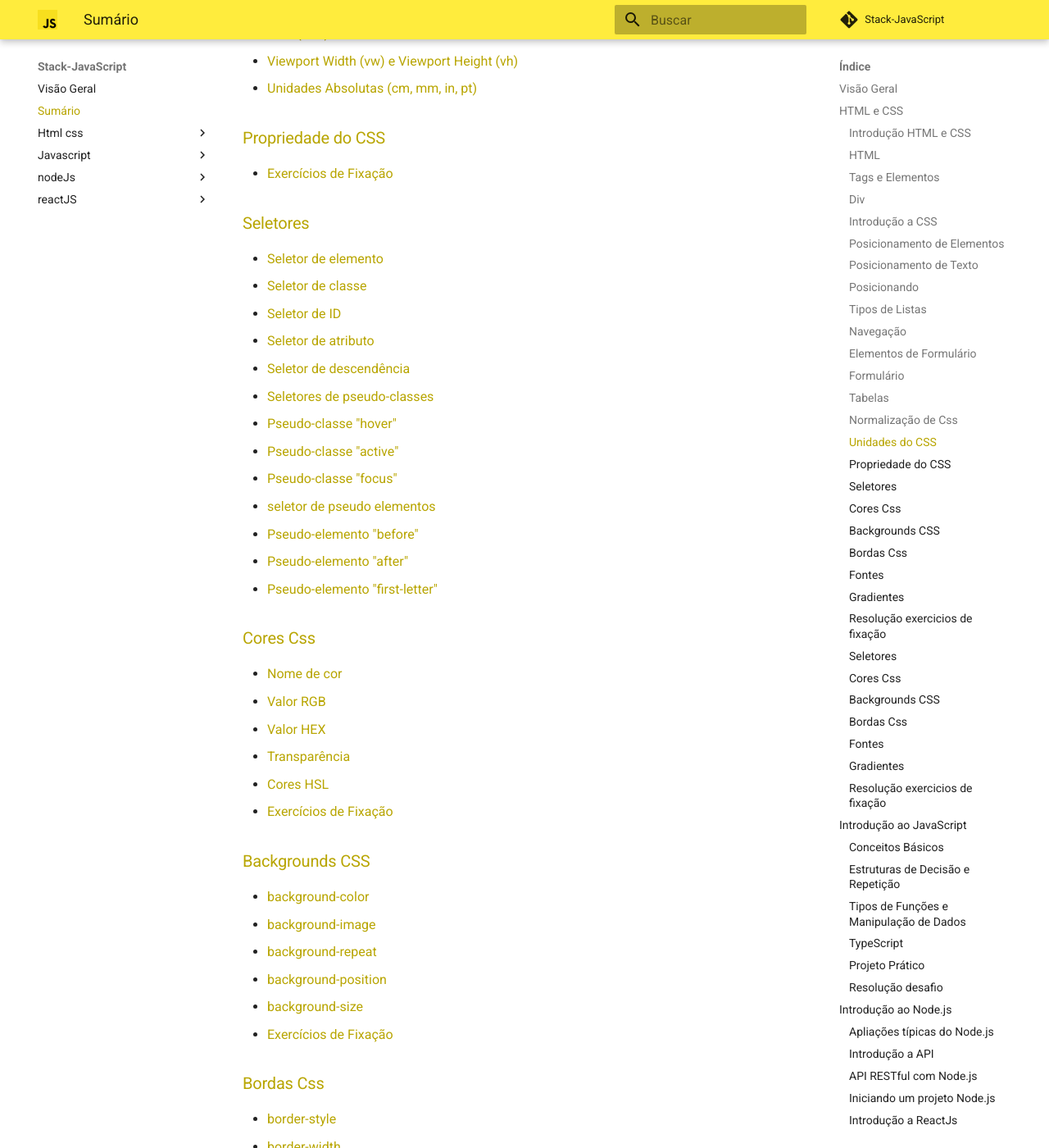
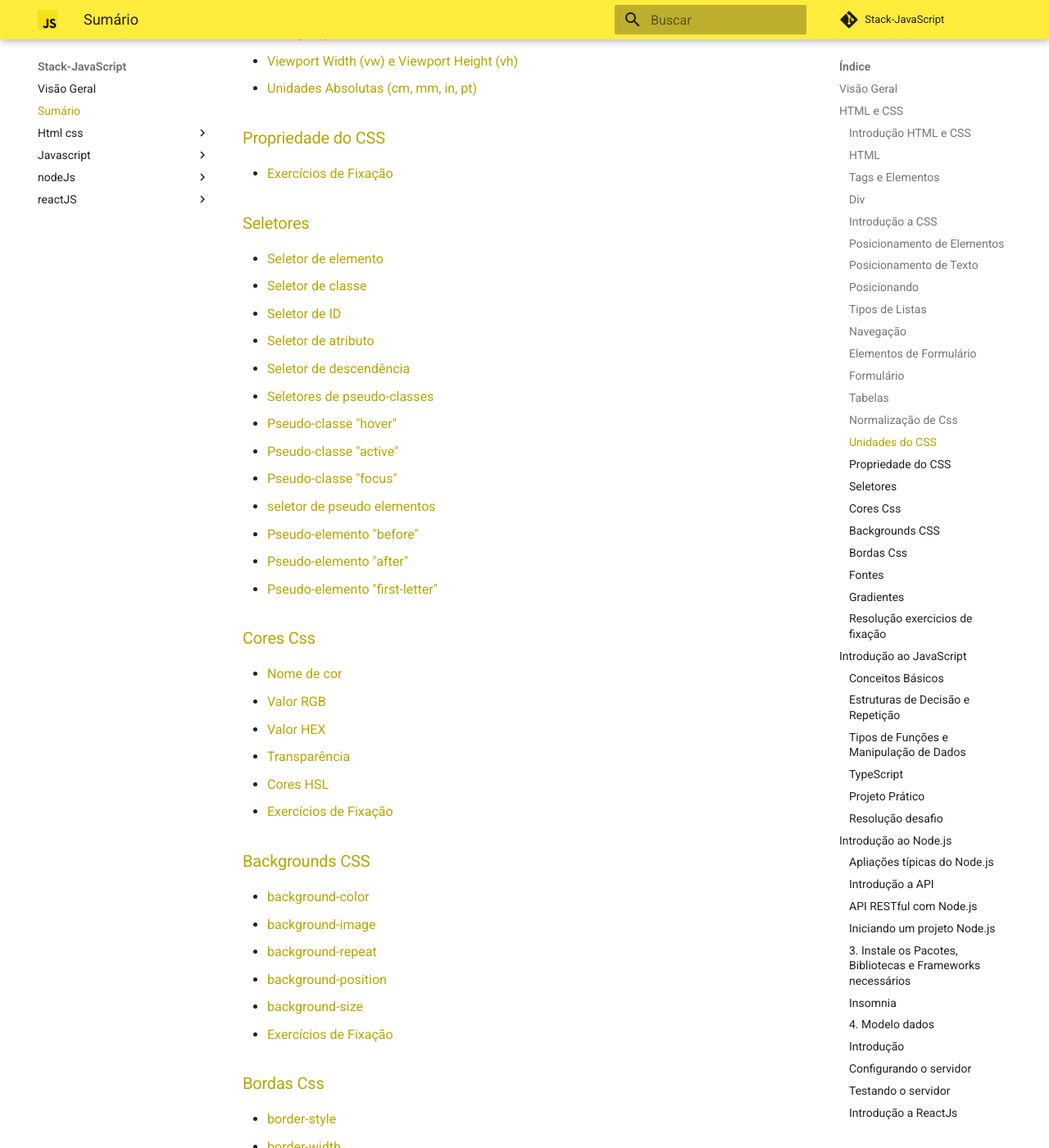
Before and after one commit to juniormarans/StackJavaScript, an MkDocs documentation site: the page built from docs/sumário.md, in a window 1280 px wide and 1400 px high, scrolled down 3135 px. Shown: the whole window at 82% size. Built offline with MkDocs 1.6.1 and Material for MkDocs 9.7.7, drawn with Linux system fonts in a browser that asks for light colours; comment, search, counter and statistics services are not loaded; some of the changed text lies outside the part shown.

Commit message:
atualiza sumario

```diff
--- a/docs/sumário.md
+++ b/docs/sumário.md
@@ -125,49 +125,6 @@
 * [Gradient e Shadow combinados](html_css/_20_fontes_gradientes_sombras.md#gradient-e-shadow-combinados)
 * [Exercícios de Fixação](html_css/_20_fontes_gradientes_sombras.md#exercicios-de-fixacao)
 ### [Resolução exercicios de fixação](html_css/_21_Respostas.md#resolucao-exercicios-de-fixacao)
-### [Seletores](html_css/_16_seletores.md#seletores)
-* [Seletor de elemento](html_css/_16_seletores.md#seletor-de-elemento)
-* [Seletor de classe](html_css/_16_seletores.md#seletor-de-classe)
-* [Seletor de ID](html_css/_16_seletores.md#seletor-de-id)
-* [Seletor de atributo](html_css/_16_seletores.md#seletor-de-atributo)
-* [Seletor de descendência](html_css/_16_seletores.md#seletor-de-descendencia)
-* [Seletores de pseudo-classes](html_css/_16_seletores.md#seletores-de-pseudo-classes)
-* [Pseudo-classe "hover"](html_css/_16_seletores.md#pseudo-classe-hover)
-* [Pseudo-classe "active"](html_css/_16_seletores.md#pseudo-classe-active)
-* [Pseudo-classe "focus"](html_css/_16_seletores.md#pseudo-classe-focus)
-* [seletor de pseudo elementos](html_css/_16_seletores.md#seletor-de-pseudo-elementos)
-* [Pseudo-elemento "before"](html_css/_16_seletores.md#pseudo-elemento-before)
-* [Pseudo-elemento "after"](html_css/_16_seletores.md#pseudo-elemento-after)
-* [Pseudo-elemento "first-letter"](html_css/_16_seletores.md#pseudo-elemento-first-letter)
-### [Cores Css](html_css/_17_cores_css.md#cores-css)
-* [Nome de cor](html_css/_17_cores_css.md#nome-de-cor)
-* [Valor RGB](html_css/_17_cores_css.md#valor-rgb)
-* [Valor HEX](html_css/_17_cores_css.md#valor-hex)
-* [Transparência](html_css/_17_cores_css.md#transparencia)
-* [Cores HSL](html_css/_17_cores_css.md#cores-hsl)
-* [Exercícios de Fixação](html_css/_17_cores_css.md#exercicios-de-fixacao)
-### [Backgrounds CSS](html_css/_18_background_css.md#backgrounds-css)
-* [background-color](html_css/_18_background_css.md#background-color)
-* [background-image](html_css/_18_background_css.md#background-image)
-* [background-repeat](html_css/_18_background_css.md#background-repeat)
-* [background-position](html_css/_18_background_css.md#background-position)
-* [background-size](html_css/_18_background_css.md#background-size)
-* [Exercícios de Fixação](html_css/_18_background_css.md#exercicios-de-fixacao)
-### [Bordas Css](html_css/_19_bordas_css.md#bordas-css)
-* [border-style](html_css/_19_bordas_css.md#border-style)
-* [border-width](html_css/_19_bordas_css.md#border-width)
-* [border-color](html_css/_19_bordas_css.md#border-color)
-* [border-radius](html_css/_19_bordas_css.md#border-radius)
-* [border-image](html_css/_19_bordas_css.md#border-image)
-* [Exercícios de Fixação](html_css/_19_bordas_css.md#exercicios-de-fixacao)
-### [Fontes](html_css/_20_fontes_gradientes_sombras.md#fontes)
-### [Gradientes](html_css/_20_fontes_gradientes_sombras.md#gradientes)
-* [Linear Gradient](html_css/_20_fontes_gradientes_sombras.md#linear-gradient)
-* [Radial Gradient](html_css/_20_fontes_gradientes_sombras.md#radial-gradient)
-* [Shadow](html_css/_20_fontes_gradientes_sombras.md#shadow)
-* [Gradient e Shadow combinados](html_css/_20_fontes_gradientes_sombras.md#gradient-e-shadow-combinados)
-* [Exercícios de Fixação](html_css/_20_fontes_gradientes_sombras.md#exercicios-de-fixacao)
-### [Resolução exercicios de fixação](html_css/_21_Respostas.md#resolucao-exercicios-de-fixacao)
 ## [Introdução ao JavaScript](javascript/index.md#introducao-ao-javascript)
 ### [Conceitos Básicos](javascript/_01_Conceitos-Básicos.md#conceitos-basicos)
 * [Como Rodar Um Código JavaScript](javascript/_01_Conceitos-Básicos.md#como-rodar-um-codigo-javascript)
@@ -250,18 +207,32 @@
 * [2. Crie um projeto Node.js](nodeJs/_02_API-RESTful-com-Nodejs.md#2-crie-um-projeto-nodejs)
 * [Passo 1 Crie um diretório para o projeto e navegue até ele](nodeJs/_02_API-RESTful-com-Nodejs.md#passo-1-crie-um-diretorio-para-o-projeto-e-navegue-ate-ele)
 * [Passo 2 Inicialize o projeto Node.js com o npm](nodeJs/_02_API-RESTful-com-Nodejs.md#passo-2-inicialize-o-projeto-nodejs-com-o-npm)
-* [3. Instale os pacotes necessários](nodeJs/_02_API-RESTful-com-Nodejs.md#3-instale-os-pacotes-necessarios)
-* [Instale os pacotes necessários para criar uma API RESTful em Node.js](nodeJs/_02_API-RESTful-com-Nodejs.md#instale-os-pacotes-necessarios-para-criar-uma-api-restful-em-nodejs)
-* [4. Defina as rotas da API](nodeJs/_02_API-RESTful-com-Nodejs.md#4-defina-as-rotas-da-api)
-* [Passo 1 Crie um arquivo index.js no diretório do projeto e configure o servidor express](nodeJs/_02_API-RESTful-com-Nodejs.md#passo-1-crie-um-arquivo-indexjs-no-diretorio-do-projeto-e-configure-o-servidor-express)
-* [Passo 2 Teste o servidor](nodeJs/_02_API-RESTful-com-Nodejs.md#passo-2-teste-o-servidor)
-* [Parâmetros](nodeJs/_02_API-RESTful-com-Nodejs.md#parametros)
-* [5. Defina o modelo de dados.](nodeJs/_02_API-RESTful-com-Nodejs.md#5-defina-o-modelo-de-dados)
+### [3. Instale os Pacotes, Bibliotecas e Frameworks necessários](nodeJs/_03_Gerenciando-Pacotes.md#3-instale-os-pacotes-bibliotecas-e-frameworks-necessarios)
+* [Instale os pacotes necessários para criar uma API RESTful em Node.js](nodeJs/_03_Gerenciando-Pacotes.md#instale-os-pacotes-necessarios-para-criar-uma-api-restful-em-nodejs)
+### [Insomnia](nodeJs/_03_Insomnia.md#insomnia)
+* [Instalando o Insomnia](nodeJs/_03_Insomnia.md#instalando-o-insomnia)
+* [Criando uma requisição](nodeJs/_03_Insomnia.md#criando-uma-requisicao)
+* [Salvar e importar requisições](nodeJs/_03_Insomnia.md#salvar-e-importar-requisicoes)
+### [4. Modelo dados](nodeJs/_04_Modelo-de-dados.md#4-modelo-dados)
+* [Modelo conceitual](nodeJs/_04_Modelo-de-dados.md#modelo-conceitual)
+* [Modelo lógico: e ORM Sequelize](nodeJs/_04_Modelo-de-dados.md#modelo-logico-e-orm-sequelize)
+* [ORM](nodeJs/_04_Modelo-de-dados.md#orm)
+* [Sequelize](nodeJs/_04_Modelo-de-dados.md#sequelize)
+* [sequelizerc](nodeJs/_04_Modelo-de-dados.md#sequelizerc)
+* [database.js](nodeJs/_04_Modelo-de-dados.md#databasejs)
+* [Modelos e Migrações](nodeJs/_04_Modelo-de-dados.md#modelos-e-migracoes)
+* [Conectando os Models](nodeJs/_04_Modelo-de-dados.md#conectando-os-models)
+### [Introdução](nodeJs/_05_Definindo os Endpoints.md#introducao)
+* [Criando Endpoints](nodeJs/_05_Definindo os Endpoints.md#criando-endpoints)
+* [Parâmetros](nodeJs/_05_Definindo os Endpoints.md#parametros)
+### [Configurando o servidor](nodeJs/_06_Configurando-Servidor-NodeJs.md#configurando-o-servidor)
+### [Testando o servidor](nodeJs/_06_Configurando-Servidor-NodeJs.md#testando-o-servidor)
 ### [Introdução a ReactJs](reactJS/_01_Introdução.md#introducao-a-reactjs)
 * [Noções de programação funcional](reactJS/_01_Introdução.md#nocoes-de-programacao-funcional)
 * [Componentes funcionais](reactJS/_01_Introdução.md#componentes-funcionais)
 * [Imutabilidade](reactJS/_01_Introdução.md#imutabilidade)
 ### [Iniciando um projeto com ReactJS](reactJS/_02_Iniciando_ReactJS.md#iniciando-um-projeto-com-reactjs)
+* [Estrutura do projeto](reactJS/_02_Iniciando_ReactJS.md#estrutura-do-projeto)
 * [Selecione template](reactJS/_02_Iniciando_ReactJS.md#selecione-template)
 ### [React Dom](reactJS/_03_ReactDom.md#react-dom)
 * [render](reactJS/_03_ReactDom.md#render)
```
